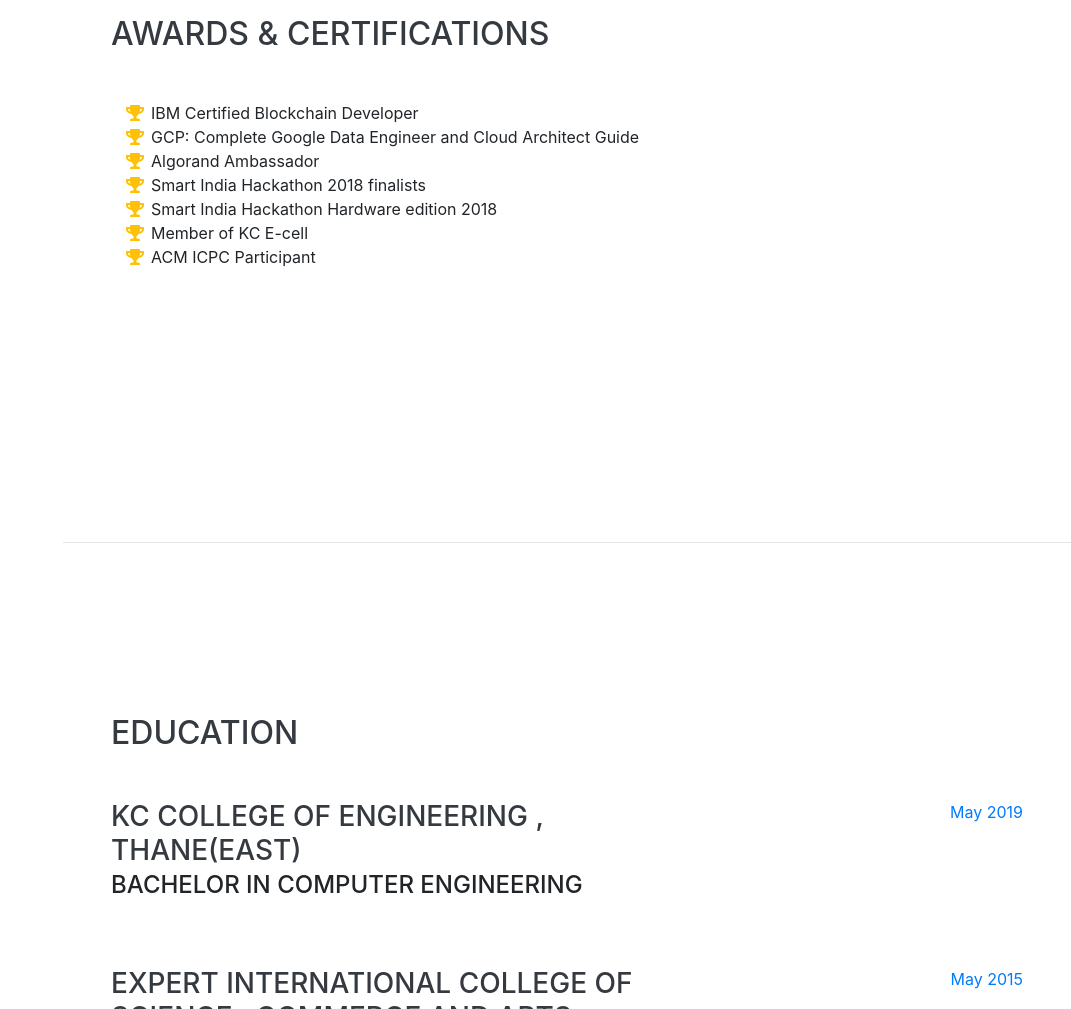
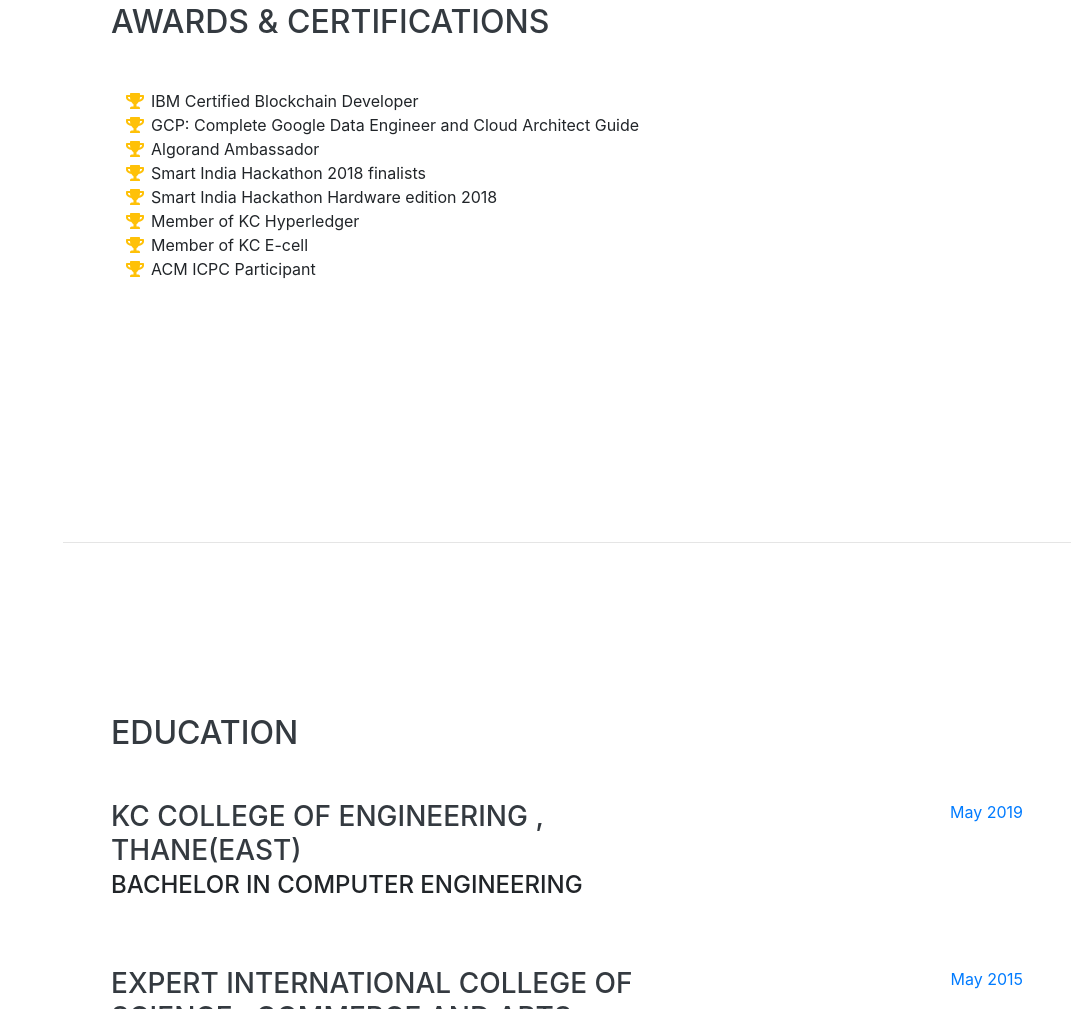
Before and after one commit to Aveesh52-zz/Aveesh-Shetty, a website with bundled scripts: page dist/index.html in a window 1280 px wide. Shown: the part 1860-2869 px from the top of the page, without its empty margins (209-1280 px from the left). Built offline with nearby package versions, Linux system fonts and the light colour scheme; a web font is replaced by a local one.

Commit message:
Aveesh-Shetty

```diff
--- a/dist/index.html
+++ b/dist/index.html
@@ -183,6 +183,10 @@
             Smart India Hackathon Hardware edition 2018
           </li>
           <li>
+          <i class="fa-li fa fa-trophy text-warning"></i>
+
+            Member of KC Hyperledger</li>
+          <li>
             <i class="fa-li fa fa-trophy text-warning"></i>
 
             Member of KC E-cell</li>
```
